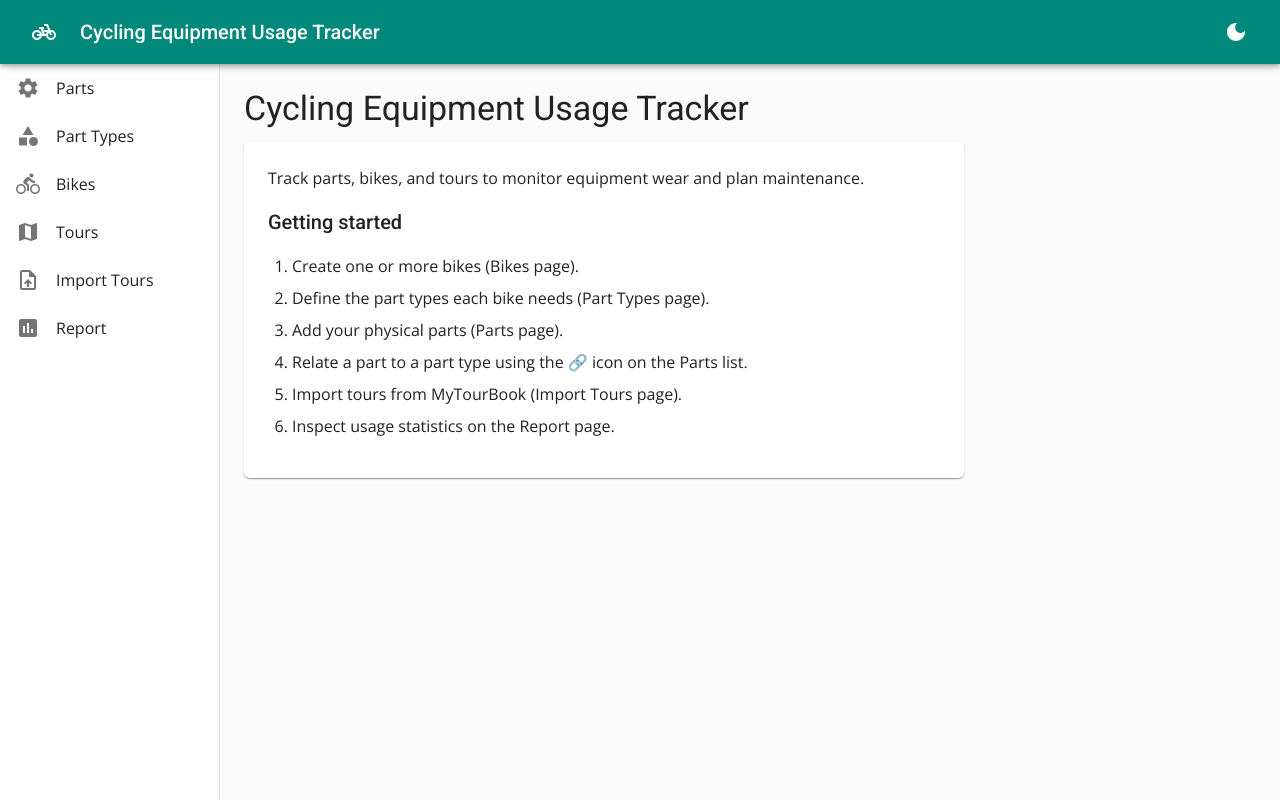
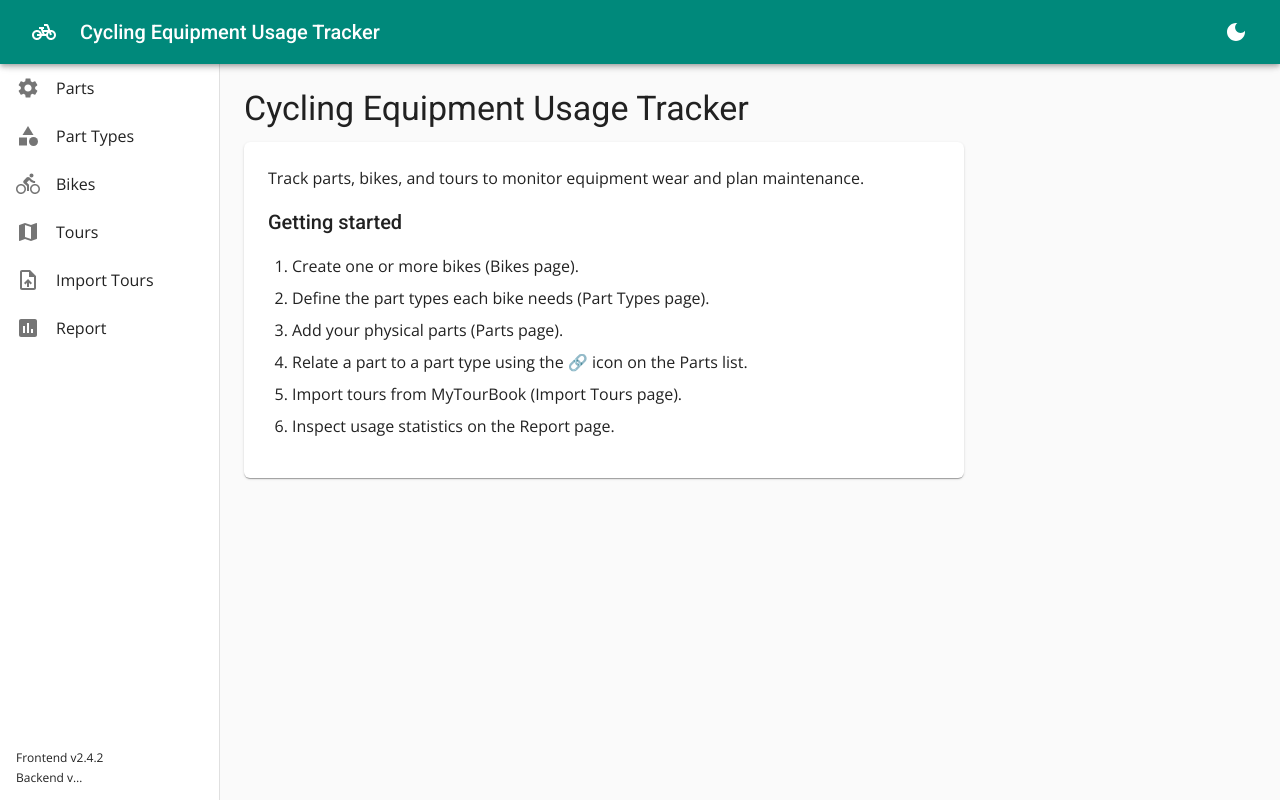
Before and after one commit to cetracker/cetrack-frontend, a React (Vite) app: page / in a window 1280 px wide. Built offline with nearby package versions, Linux system fonts and the light colour scheme; no server answers.

Commit message:
CE-0029 Show frontend/backend version info in sidebar
Reads backend version + build date from the existing /api/actuator
proxy (no new API surface), and bakes the frontend's own version/build
time in at build time via Vite define.

[Claude Code - model: claude-haiku-4-5-20251001]

```diff
--- a/eslint.config.js
+++ b/eslint.config.js
@@ -10,7 +10,11 @@ export default [
     files: ['**/*.{ts,tsx}'],
     languageOptions: {
       ecmaVersion: 2022,
-      globals: globals.browser,
+      globals: {
+        ...globals.browser,
+        __APP_VERSION__: 'readonly',
+        __BUILD_TIME__: 'readonly',
+      },
       parser: tseslint.parser,
     },
     plugins: {
--- /dev/null
+++ b/src/api/info.ts
@@ -0,0 +1,30 @@
+import { client } from './client'
+
+export interface BackendInfo {
+  version: string
+  buildTime: string
+}
+
+interface ActuatorInfoResponse {
+  build?: {
+    version?: string
+    time?: string
+  }
+}
+
+export const backendInfoQueryKey = ['backend-info'] as const
+
+export const backendInfoQuery = () => ({
+  queryKey: backendInfoQueryKey,
+  queryFn: async (): Promise<BackendInfo> => {
+    const res = await client.get<ActuatorInfoResponse>('/actuator/info')
+    return {
+      // gradle's `version` (build.gradle.kts) already includes a leading "v" (e.g. "v0.7.0");
+      // strip it so the UI's own "v" prefix doesn't double up.
+      version: (res.data.build?.version ?? 'unknown').replace(/^v/i, ''),
+      buildTime: res.data.build?.time ?? '',
+    }
+  },
+  staleTime: Infinity,
+  retry: false,
+})
--- a/src/components/layout/AppShell.tsx
+++ b/src/components/layout/AppShell.tsx
@@ -22,6 +22,7 @@ import { useQuery } from '@tanstack/react-query'
 import { Link as RouterLink, Outlet } from 'react-router-dom'
 import { pendingMyTourbookSessionQuery } from '@/api/tours'
 import { NavList } from './NavList'
+import { VersionInfo } from './VersionInfo'
 import { useColorMode } from '@/hooks/useColorMode'
 
 const ImportAttentionIndicator = () => {
@@ -110,9 +111,10 @@ export const AppShell = () => {
         }}
       >
         <Toolbar />
-        <Box sx={{ overflow: 'auto' }}>
+        <Box sx={{ overflow: 'auto', flexGrow: 1 }}>
           <NavList onNavigate={isMobile ? () => setMobileNavOpen(false) : undefined} />
         </Box>
+        <VersionInfo />
       </Drawer>
 
       <Box
--- /dev/null
+++ b/src/components/layout/VersionInfo.tsx
@@ -0,0 +1,33 @@
+import { Box, Tooltip, Typography } from '@mui/material'
+import WarningAmberIcon from '@mui/icons-material/WarningAmber'
+import { useQuery } from '@tanstack/react-query'
+import { backendInfoQuery } from '@/api/info'
+import { formatDateTime } from '@/utils/formatters'
+
+export const VersionInfo = () => {
+  const { data: backendInfo, isError } = useQuery(backendInfoQuery())
+
+  return (
+    <Box sx={{ px: 2, py: 1.5 }}>
+      <Tooltip title={`Built ${formatDateTime(__BUILD_TIME__)}`}>
+        <Typography variant="caption" color="text.secondary" component="div">
+          Frontend v{__APP_VERSION__}
+        </Typography>
+      </Tooltip>
+      {isError ? (
+        <Box sx={{ display: 'flex', alignItems: 'center', gap: 0.5 }}>
+          <WarningAmberIcon color="warning" sx={{ fontSize: 14 }} />
+          <Typography variant="caption" color="text.secondary">
+            Backend unreachable
+          </Typography>
+        </Box>
+      ) : (
+        <Tooltip title={backendInfo ? `Built ${formatDateTime(backendInfo.buildTime)}` : ''}>
+          <Typography variant="caption" color="text.secondary" component="div">
+            Backend v{backendInfo?.version ?? '…'}
+          </Typography>
+        </Tooltip>
+      )}
+    </Box>
+  )
+}
--- a/src/vite-env.d.ts
+++ b/src/vite-env.d.ts
@@ -7,3 +7,6 @@ interface ImportMetaEnv {
 interface ImportMeta {
   readonly env: ImportMetaEnv
 }
+
+declare const __APP_VERSION__: string
+declare const __BUILD_TIME__: string
--- a/vite.config.ts
+++ b/vite.config.ts
@@ -1,10 +1,17 @@
+import { readFileSync } from 'node:fs'
 import { defineConfig } from 'vite'
 import react from '@vitejs/plugin-react'
 import { fileURLToPath, URL } from 'node:url'
 
+const pkg = JSON.parse(readFileSync(new URL('./package.json', import.meta.url), 'utf-8'))
+
 // https://vite.dev/config/
 export default defineConfig({
   plugins: [react()],
+  define: {
+    __APP_VERSION__: JSON.stringify(pkg.version),
+    __BUILD_TIME__: JSON.stringify(new Date().toISOString()),
+  },
   server: {
     port: 3002,
     strictPort: true,
--- a/vitest.config.ts
+++ b/vitest.config.ts
@@ -2,6 +2,10 @@ import { defineConfig } from 'vitest/config'
 import { fileURLToPath, URL } from 'node:url'
 
 export default defineConfig({
+  define: {
+    __APP_VERSION__: JSON.stringify('test'),
+    __BUILD_TIME__: JSON.stringify('2026-01-01T00:00:00.000Z'),
+  },
   resolve: {
     alias: {
       '@': fileURLToPath(new URL('./src', import.meta.url)),
```
Also changed, not shown: 1 other file (tests, documents, lock files or other folders).
